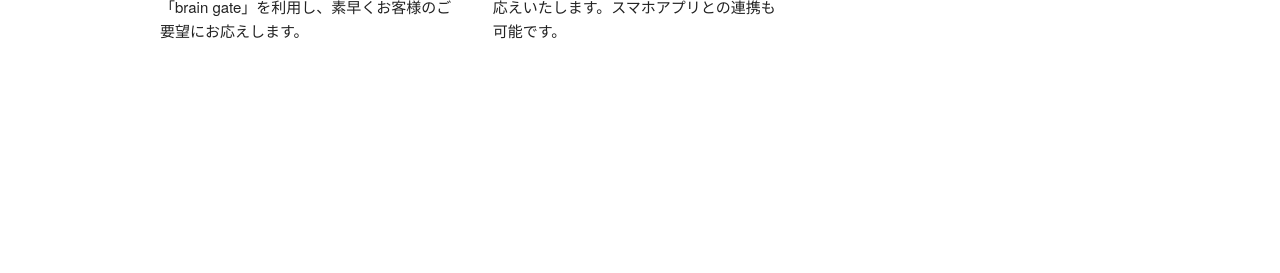
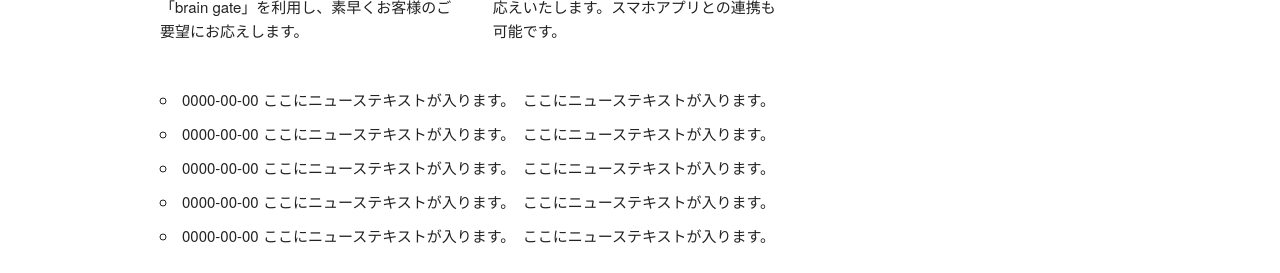
Before and after one commit to tonsok/corporate-website, a website built with Parcel: page src/index.html in a window 1280 px wide. Shown: the part 792-1065 px from the top of the page. Before the commit the page ends 860 px from the top, so only its background shows below. Built offline with nearby package versions, Linux system fonts and the light colour scheme; files whose address does not match are found by name.

Commit message:
文章121まで

```diff
--- a/src/index.html
+++ b/src/index.html
@@ -37,11 +37,11 @@
 
             <ul class="sp_navi_li">
                 <li><a href="index.html">TOPページ</a></li>
-                <li><a href="news.html">ニュースリリース</a></li>
+                <li><a href="">ニュースリリース</a></li>
                 <li><a href="company.html">会社概要</a></li>
             </ul>
         </div>
-        <!-- sp_navi -->
+
         <div class="pc_navi">
 
             <ul class="pc_navi_li clearfix">
@@ -51,12 +51,10 @@
             </ul>
 
         </div>
-        <!-- pc_navi -->
     </div>
     </div>
-    <!-- row -->
+
     </div>
-    <!-- header_in -->
     </header>
 
     <div id="cover_area">
@@ -66,7 +64,6 @@
             </div>
         </div>
     </div>
-    <!-- #cover -->
 
     <div id="service_area">
 
@@ -80,7 +77,7 @@
                     <h3 class="service_title">スマホアプリ開発サービス</h3>
                     <p>弊社では、お客様のさらなる販路拡大、認知度向上のためのスマホアプリ開発を行っております。独自に開発したシステム「brain gate」を利用し、素早くお客様のご要望にお応えします。</p>
 
-                </div><!-- column -->
+                </div>
                 <div class="four columns">
 
                     <img class="u-max-full-width" src="images/top/service_02.jpg" alt="Webソリューションの開発">
@@ -88,7 +85,7 @@
                     <h3 class="service_title">Webソリューションの開発</h3>
                     <p>ruby on railsや、Javaを使用したウェブソリューションの開発を行っております。ITの最先端を常に学習し、お客様のニーズにお応えいたします。スマホアプリとの連携も可能です。</p>
 
-                </div><!-- column -->
+                </div>
                 <div class="four columns">
 
                     <img class="u-max-full-width" src="images/top/service_03.jpg" alt="会社概要">
@@ -96,12 +93,32 @@
                     <h3 class="service_title">会社概要</h3>
                     <p>弊社は、2010年により豊かなくらしを皆様に提供することを目標に設立いたしました。まだまだ若い会社ではありますが、常に成長を続けております。</p>
 
-                </div><!-- column -->
+                </div>
 
             </div>
         </div>
 
     </div>
+    <div id="news_area">
+
+        <div class="container">
+            <div class="row">
+
+                <div class="twelve columns">
+                    <h2 class="news_title" NEWS></h2>
+
+                    <ul class="news_lists">
+                        <li><span>0000-00-00</span> ここにニューステキストが入ります。　ここにニューステキストが入ります。</li>
+                        <li><span>0000-00-00</span> ここにニューステキストが入ります。　ここにニューステキストが入ります。</li>
+                        <li><span>0000-00-00</span> ここにニューステキストが入ります。　ここにニューステキストが入ります。</li>
+                        <li><span>0000-00-00</span> ここにニューステキストが入ります。　ここにニューステキストが入ります。</li>
+                        <li><span>0000-00-00</span> ここにニューステキストが入ります。　ここにニューステキストが入ります。</li>
+                    </ul>
+                </div>
+            </div>
+        </div>
+    </div>
+
 </body>
 
 </html>
```
